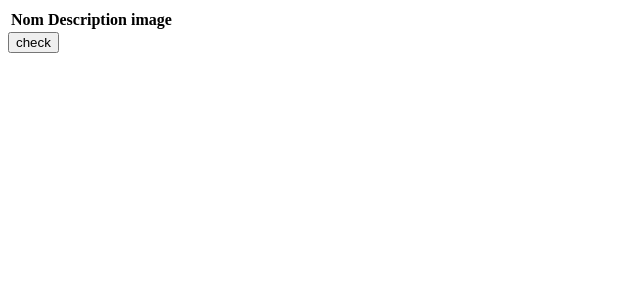
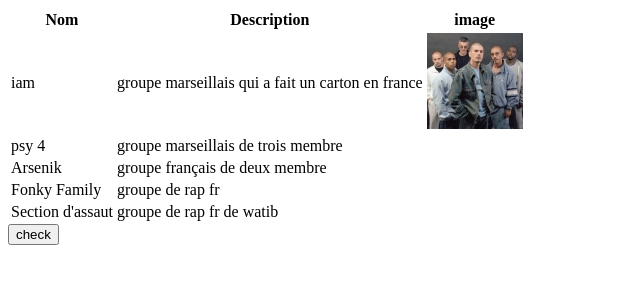
Before and after one commit to Salah-eddine/projet-web, a plain HTML site: page html/rapGroups.html in a window 1280 px wide. Both pictures are taken after a click on the button "check". Shown: the whole page, without its empty margins (0-640 px from the left). Drawn offline with Linux system fonts and the light colour scheme.

Commit message:
reprise du projet sur la tour

```diff
--- a/groups.json
+++ b/groups.json
@@ -2,23 +2,28 @@
     "rapGroups": [
         {
             "name": "iam",
-            "miniDescription": "groupe marseillais qui a fait un carton en france"
+            "miniDescription": "groupe marseillais qui a fait un carton en france",
+            "image": "../img/iam-rapGroups.jpg"
         },
         {
             "name": "psy 4",
-            "miniDescription": "groupe marseillais de trois membre"
+            "miniDescription": "groupe marseillais de trois membre",
+            "image": ""
         },
         {
             "name":"Arsenik",
-            "miniDescription":"groupe français de deux membre"
+            "miniDescription":"groupe français de deux membre",
+            "image": ""
         },
         {
             "name":"Fonky Family",
-            "miniDescription":"groupe de rap fr"
+            "miniDescription":"groupe de rap fr",
+            "image": ""
         },
         {
             "name":"Section d'assaut",
-            "miniDescription": "groupe de rap fr de watib"
+            "miniDescription": "groupe de rap fr de watib",
+            "image": ""
         }
     ]
 }
--- a/html/rapGroups.html
+++ b/html/rapGroups.html
@@ -34,10 +34,11 @@
 
                     for(i=0;i<rapGroups.length;i++)
                     {
-                        txt+="<tr>"+"<td>"+rapGroups[i].name+"</td>"+"<td>"+rapGroups[i].miniDescription+"</td>"+"</tr>"
+                        txt+="<tr>"+"<td>"+rapGroups[i].name+"</td>"+"<td>"+rapGroups[i].miniDescription+"</td>"+"<td>"+"<img src='"+rapGroups[i].image+"'/>"+"</td>"+"</tr>";
+
 
                     }
-                    document.getElementById("tableBody").innerHTML = txtx
+                    document.getElementById("tableBody").innerHTML = txt
                 }
             }
             xmlhttp.open("GET",url,true);
```
Also changed, not shown: css/style1.css (+5 -2 lines), index.html (+4 -1 lines).
